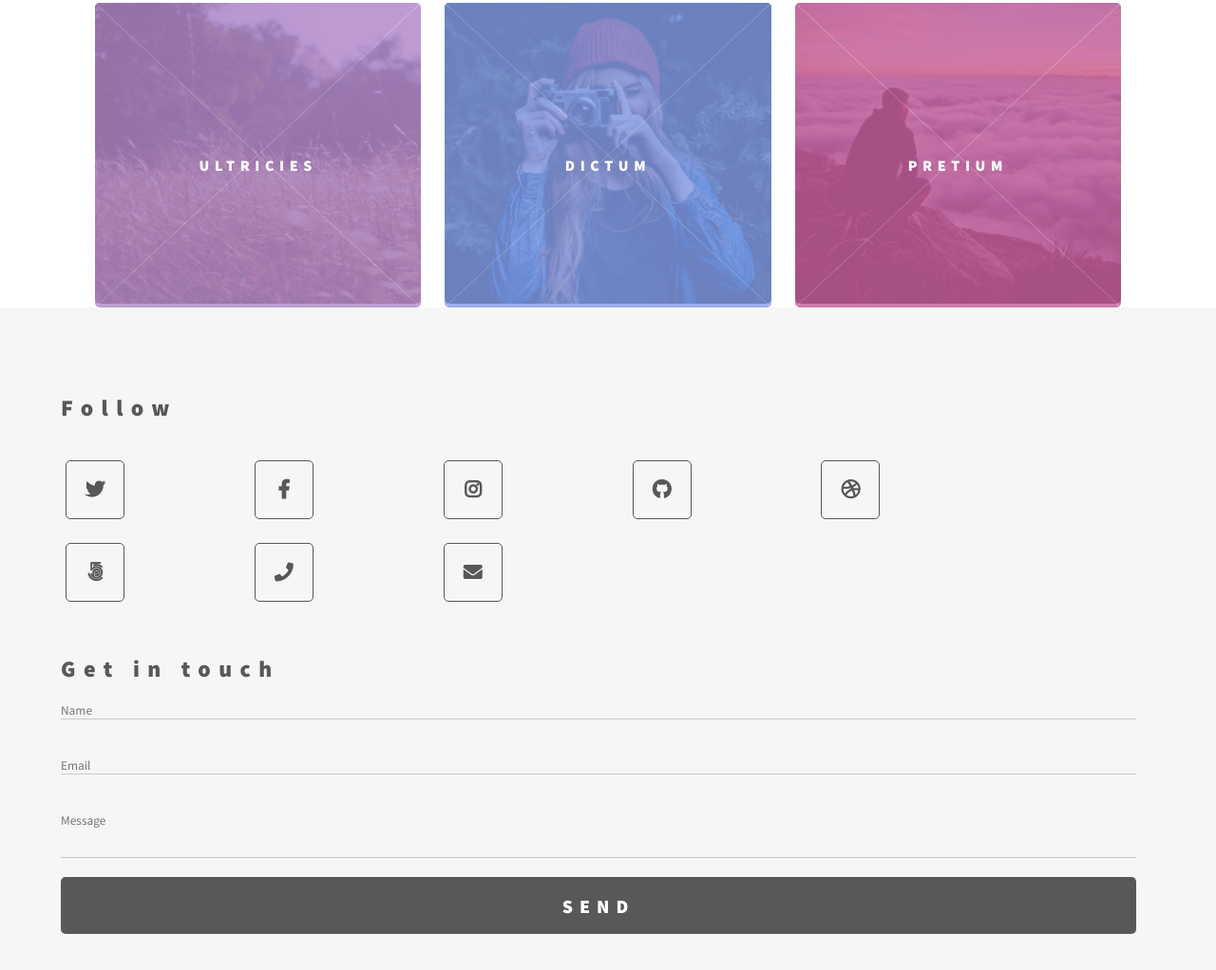
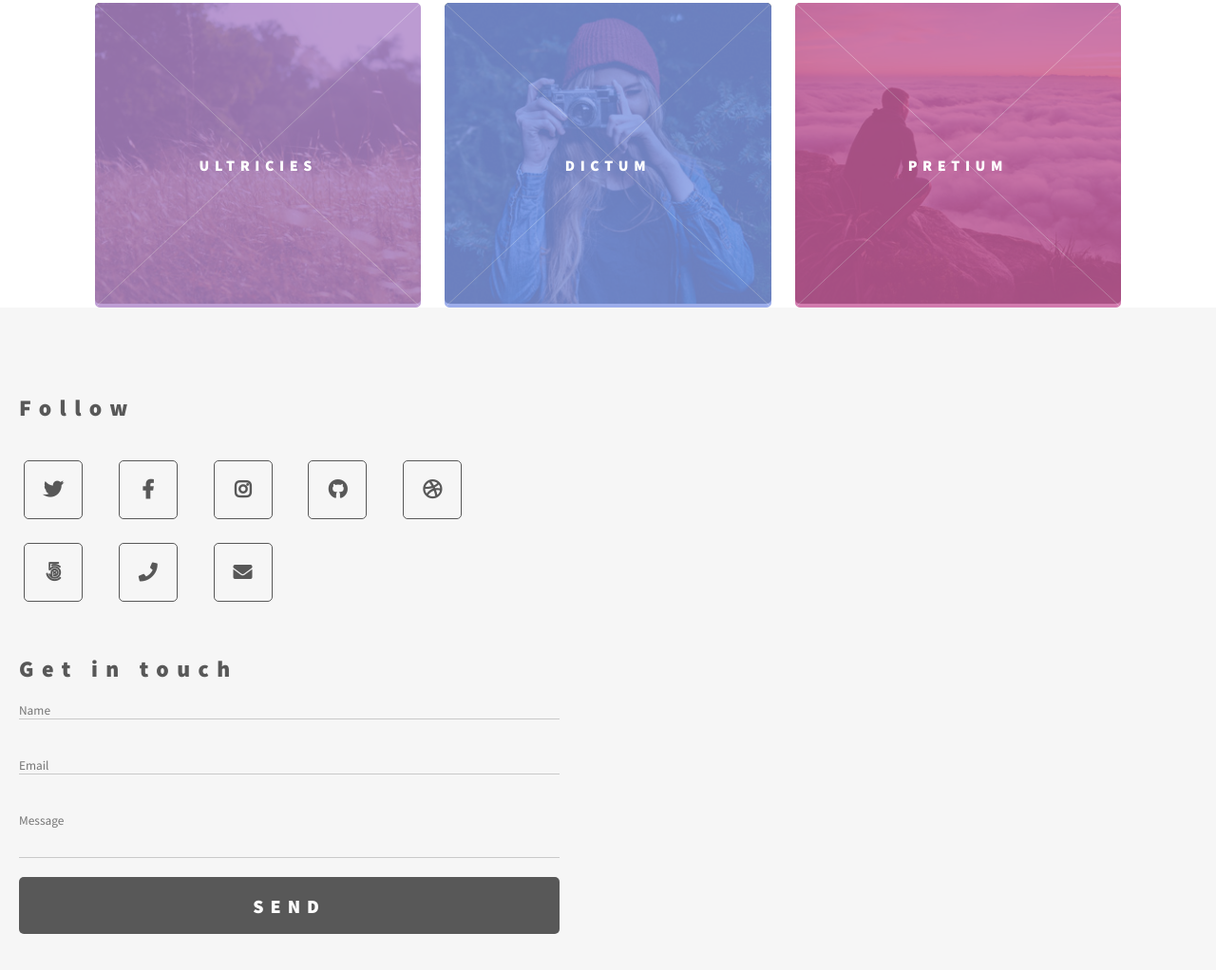
Before and after one commit to kraubunas/15-16-paskaita, a plain HTML site: page index.html in a window 1280 px wide. Shown: the part 1320-2342 px from the top of the page at 95% size. Drawn offline with Linux system fonts and the light colour scheme.

Commit message:
bandyta su stilium zaist

```diff
--- a/style.css
+++ b/style.css
@@ -435,6 +435,121 @@
     display: none;
   }
 
+  /* FOOTER */
+
+
+  .apacia {
+    display: grid;
+    grid-template-columns: 1fr;
+    grid-auto-rows: auto;
+    justify-content: center;
+    align-items: center;
+    width: 100%;
+    background-color: #f6f6f6;
+  }
+
+  .footer {
+    background: #f6f6f6;
+    width: 90%;
+    height: auto;
+    padding: 70px 20px;
+    /* padding: 20px; */
+  }
+
+  .forma {
+    display: grid;
+    grid-template-columns: 1fr;
+    grid-auto-rows: auto;
+    order: 2;
+  }
+
+  .forma h2 {
+    text-align: left;
+    letter-spacing: 0.35em;
+  }
+
+  form input{
+    margin: 20px 0;
+    background: #f6f6f6;
+    border: none;
+    border-bottom: 1px solid #c9c9c9;
+    font-family: source sans pro;
+    width: 100%;
+  }
+
+  .msg input {
+    padding-bottom: 30px;
+  }
+
+  .footer button {
+    background: #585858;
+    color: white;
+    border: none;
+    width: 100%;
+    height: 60px;
+    border-radius: 5px;
+    letter-spacing: 0.35em;
+    font-family: source sans pro;
+    transition: background-color 0.3s;
+  }
+
+  .forma button h2 {
+    text-align: center;
+  }
+
+  .forma button:hover {
+    background-color: #c75b9b;
+    cursor: pointer;
+  }
+
+  .ikonos {
+    display: grid;
+    grid-template-columns: 1fr;
+    grid-auto-rows: auto;
+    margin-bottom: 50px;
+  }
+
+  .ikonos h2 {
+    letter-spacing: 0.35em;
+  }
+
+  .icons {
+    display: grid;
+    grid-template-columns: 1fr 1fr 1fr 1fr 1fr;
+    grid-auto-rows: auto;
+    width: 85%;
+    gap: 15px;
+    /* display: flex; */
+    /* text-align: center; */
+  }
+
+  .icons h2 {
+    grid-column: 1/6;
+    text-align: left;
+    margin: 20px 0;
+  }
+
+  .icons i {
+    text-align: center;
+    border: 1px solid #585858;
+    border-radius: 5px;
+    font-size: 20px;
+    font-weight: 900;
+    margin: 0 auto;
+    width: 20px;
+    padding: 20px;
+    margin: 5px;
+    transition: 0.3s;
+  }
+
+  .icons i:hover {
+    cursor: pointer;
+    background: #585858;
+    color: white;
+    border:none;
+  }
+
+
       @media (min-width:768px) {
     .grid {
       display: grid;
@@ -523,112 +638,19 @@
     .item:nth-of-type(12) {
       display: block;
     }
+
+    .apacia {
+      display: grid;
+      grid-template-columns: 1fr 1fr;
+      grid-auto-rows: auto;
+      gap: 15px;
     }
 
-
-
-
-  /* FOOTER */
-
-
-  .apacia {
-    display: flex;
-    justify-content: center;
-    align-items: center;
-    width: 100%;
-    background-color: #f6f6f6;
+    .apcia > .ikonos {
+      grid-column: 2/3 !important;
     }
 
-  .footer {
-    background: #f6f6f6;
-    width: 90%;
-    height: auto;
-    padding: 70px 20px;
-    /* padding: 20px; */
+    .apacia > .forma {
+      grid-row: 1/3 !important;
     }
-
-  .forma {
-    display: flex;
-    flex-direction: column;
-    text-align: center;
-    margin-right: 20px;
-    order: 2;
   }
-
-  .forma h2 {
-    text-align: left;
-    letter-spacing: 0.35em;
-  }
-
-  form input{
-    margin: 20px 0;
-    background: #f6f6f6;
-    border: none;
-    border-bottom: 1px solid #c9c9c9;
-    font-family: source sans pro;
-    width: 100%;
-  }
-
-  .msg input {
-    padding-bottom: 30px;
-  }
-
-  .footer button {
-    background: #585858;
-    color: white;
-    border: none;
-    width: 100%;
-    height: 60px;
-    border-radius: 5px;
-    letter-spacing: 0.35em;
-    font-family: source sans pro;
-  }
-
-  .forma button h2 {
-    text-align: center;
-  }
-
-  .ikonos {
-    display: flex;
-    flex-direction: column;
-    margin-bottom: 50px;
-  }
-
-  .ikonos h2 {
-    letter-spacing: 0.35em;
-  }
-
-  .icons {
-    display: grid;
-    grid-template-columns: 1fr 1fr 1fr 1fr 1fr;
-    grid-auto-rows: auto;
-    width: 85%;
-    gap: 15px;
-    /* display: flex; */
-    /* text-align: center; */
-  }
-
-  .icons h2 {
-    grid-column: 1/6;
-    text-align: left;
-    margin: 20px 0;
-  }
-
-  .icons i {
-    text-align: center;
-    border: 1px solid #585858;
-    border-radius: 5px;
-    font-size: 20px;
-    font-weight: 900;
-    margin: 0 auto;
-    width: 20px;
-    padding: 20px;
-    margin: 5px;
-    transition: color 0.3s;
-  }
-
-  .icons i:hover {
-    cursor: pointer;
-    color: #c75b9b;
-    border:1px solid #c75b9b;
-  }
```
Lines whose indentation alone changed are shown as unchanged.
